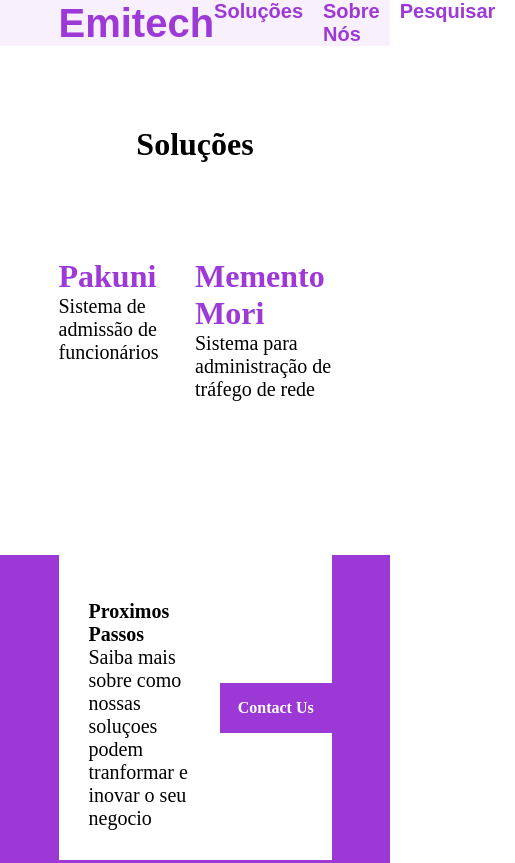
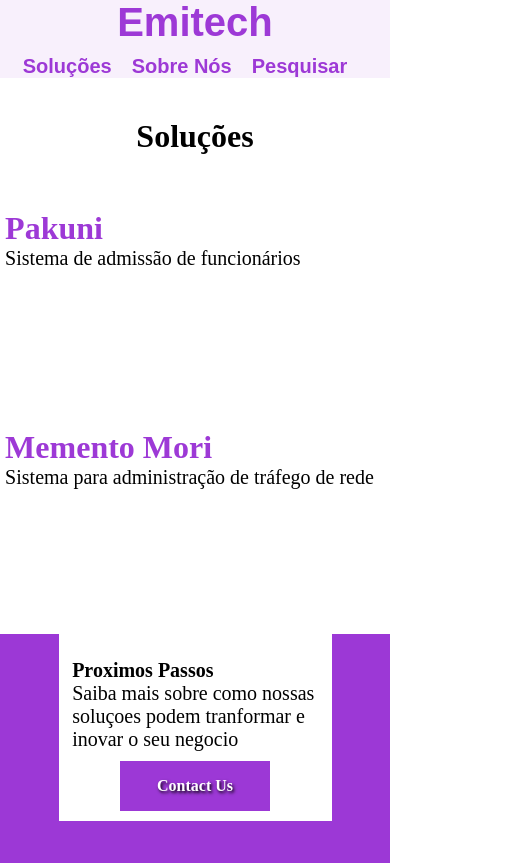
Before and after one commit to Leandrors91/EMITECH-solucoes-tecnologicas, a plain HTML site: page pagina/index.html in a window 390 px wide. Shown: the top 863 px of the page, 515 px wide, since content can reach past the window. Drawn offline with Linux system fonts and the light colour scheme.

Commit message:
Adicionando responsividade

```diff
--- a/pagina/main.css
+++ b/pagina/main.css
@@ -111,6 +111,7 @@ header{
 .contato .container a{
     font-weight: bold;
     color: white;
+    text-shadow: black 0.1em 0.1em 0.2em;
     width: 150px;
     height: 50px;
     display: flex;
@@ -118,3 +119,39 @@ header{
     align-items: center;
     background-color: rgba(156, 55, 214, 0.993);
 }
+
+@media (max-width: 950px){
+    header .container{
+        width: 100%;
+    }
+    header .container nav{
+        margin-top: 10px;
+        width: 100%;
+        display: flex;
+        justify-content: center;
+    }
+    .container{
+        flex-direction: column;
+    }
+
+    .titulo{
+        margin: 40px;
+    }
+
+    main .container{
+        height: 10%;
+    }
+
+    .solucao{
+        margin-bottom: 1vh;
+    }
+
+    .contato .container div{
+        width: 90%;
+        margin: 10px;
+        justify-content: center;
+    }
+    .contato .container a{
+        margin-bottom: 10px;
+    }
+}
```
